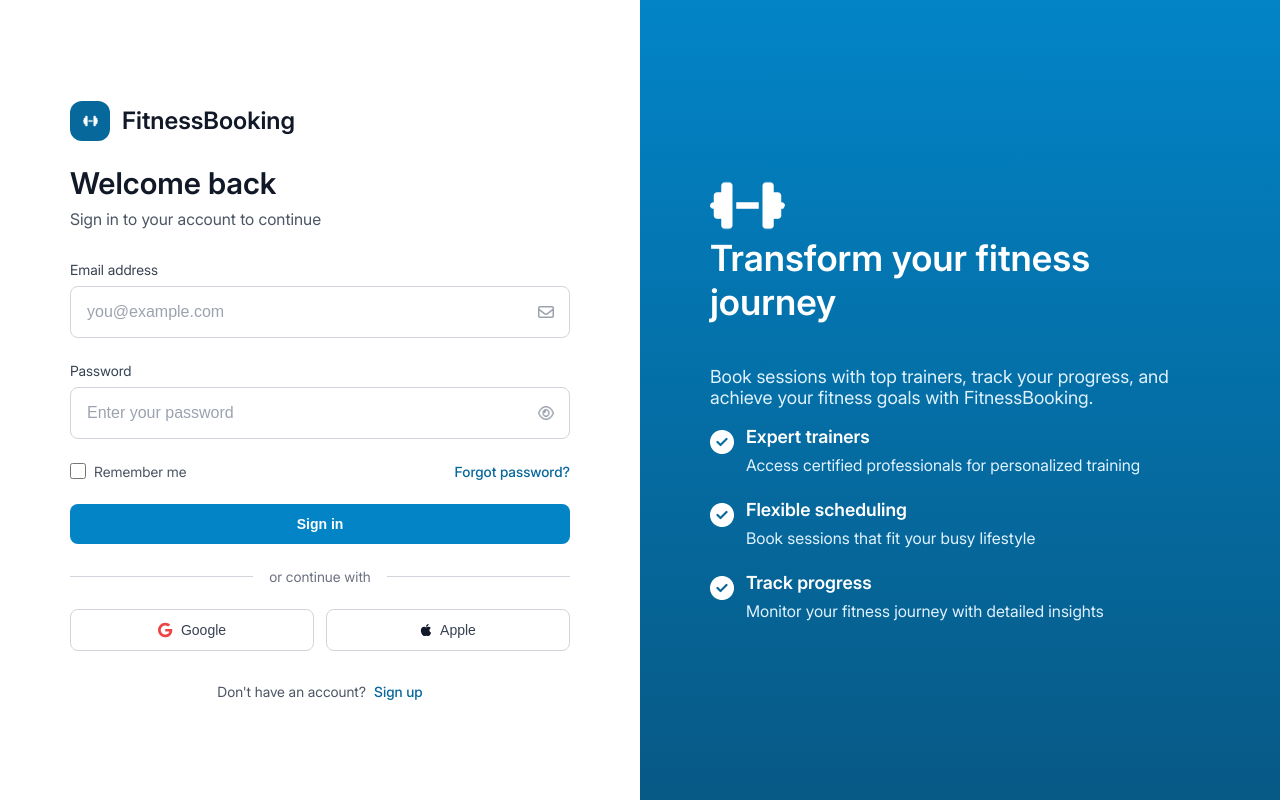
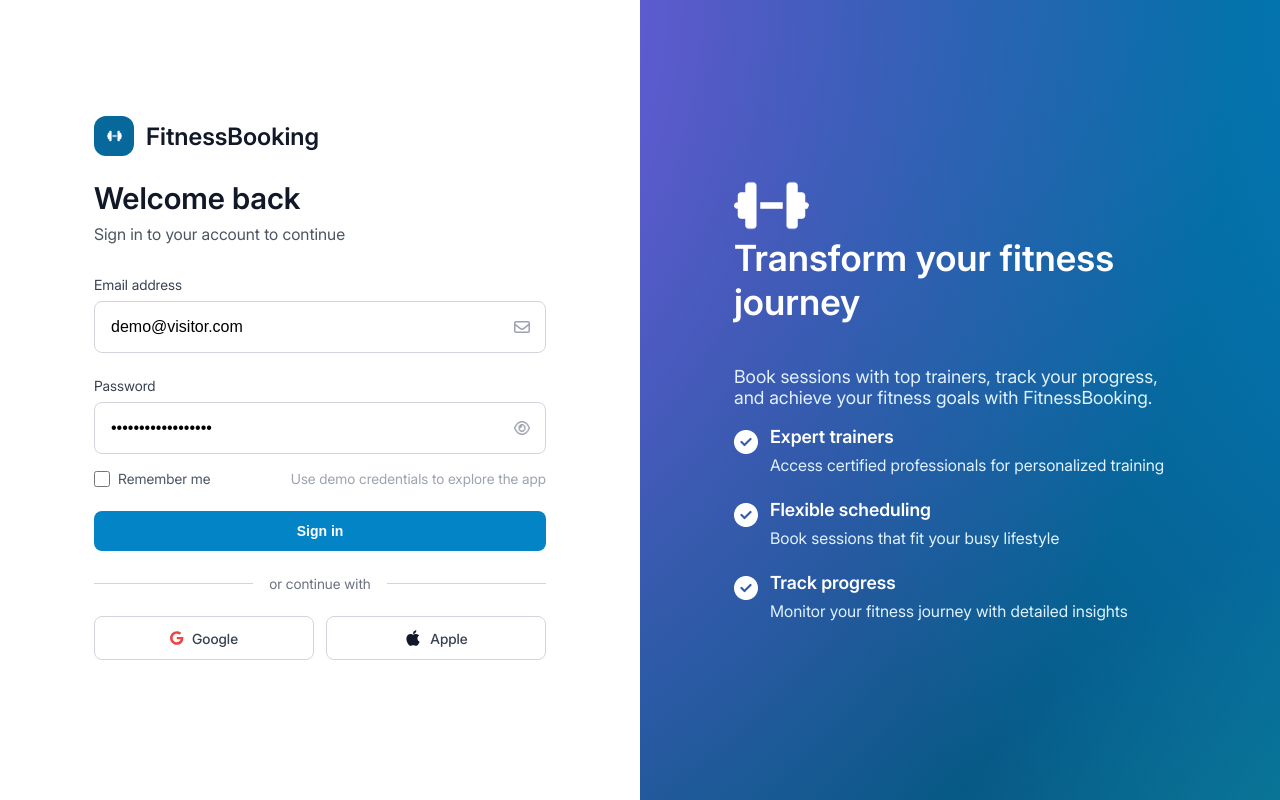
Before and after one commit to misha366/bookings, a React (Vite) app in the folder web/: page /login in a window 1280 px wide. Built offline with nearby package versions, Linux system fonts and the light colour scheme.

Commit message:
login: added animated gradient, demo credentials hint

```diff
--- a/web/src/pages/Login/Login.sass
+++ b/web/src/pages/Login/Login.sass
@@ -7,7 +7,9 @@
 
   &__imposter-form,
   &__imposter-info
-    flex: 1 1 50%
+    flex-grow: 1
+    flex-shrink: 1
+    flex-basis: 50%
     display: flex
     justify-content: center
     align-items: center
@@ -16,15 +18,39 @@
       flex-basis: 100%
 
   &__imposter-info
-    background: linear-gradient(to bottom, $color-blue, $color-blue-dark)
+    background-color: $color-blue-dark
+    background-image: radial-gradient(ellipse at 0 0, $color-purple 0, transparent 50%), radial-gradient(ellipse at 100% 100%, $color-teal 0, transparent 50%), radial-gradient(ellipse at 100% 0, $color-blue 0, transparent 50%)
+    background-size: 200% 200%
+    animation: gradient-shift 12s ease infinite
+
+@keyframes gradient-shift
+  0%
+    background-position: 0 0
+  15%
+    background-position: 50% 100%
+  30%
+    background-position: 100% 50%
+  45%
+    background-position: 50% 0
+  60%
+    background-position: 0 80%
+  75%
+    background-position: 80% 20%
+  100%
+    background-position: 0 0
 
 .login-info, .login-form
   width: 100%
   max-width: 500px
-  padding-top: $spacing-xl
-  padding-bottom: $spacing-xl
+  padding: $spacing-xl $spacing-lg
 
 .login-form
+  .form-field:has(#email)
+    padding-bottom: $spacing-lg
+
+  .form-field:has(#password)
+    padding-bottom: $spacing-md
+
   .logo
     &__image-wrapper
       width: 40px
@@ -66,14 +92,37 @@
     &::after
       margin-left: $spacing-md
 
+.demo-hint
+  position: relative
+  margin: 0
+  font-size: $font-size-sm
+  color: $color-gray-light
+  cursor: pointer
+
+  @media (max-width: $breakpoint-sm)
+    font-size: $font-size-xxs
+
+  &__default,
+  &__hover
+    transition: opacity 0.3s ease
+
+  &__hover
+    position: absolute
+    left: 0
+    opacity: 0
+
+  &:hover
+    .demo-hint__default
+      opacity: 0
+
+    .demo-hint__hover
+      opacity: 1
+
 .form-options
   display: flex
   align-items: center
   justify-content: space-between
   padding-bottom: $spacing-lg
-
-  &__forgot
-    font-size: $font-size-sm
 
 .remember
   cursor: pointer
@@ -82,6 +131,17 @@
   font-size: $font-size-sm
   color: $color-gray
   user-select: none
+
+  @media (max-width: $breakpoint-sm)
+    font-size: $font-size-xxs
+
+  &__checkbox
+    width: 16px
+    height: 16px
+
+    @media (max-width: $breakpoint-sm)
+      width: 12px
+      height: 12px
 
   &__text
     padding-left: $spacing-xs
@@ -92,49 +152,11 @@
   padding-bottom: $spacing-lg
   gap: $spacing-sm
 
-  &__button
-    flex-grow: 1
-    flex-basis: 0
-    background-color: $color-white
-    border: $border-size-sm solid $border-color-default
-    border-radius: $border-radius-sm
-    padding: $spacing-sm $spacing-md
-    cursor: pointer
-
-.social-button
-  display: flex
-  align-items: center
-  justify-content: center
-  gap: $spacing-xs
-
-  &__icon_google
-    width: 15px
-    height: 16px
-
-  &__icon_apple
-    width: 12px
-    height: 14px
-
-  &__text
-    color: $color-gray-dark
-    font-size: $font-size-sm
-    font-weight: $font-weight-medium
-
-.form-signup
-  display: flex
-  align-items: center
-  justify-content: center
-  gap: $spacing-xs
-  padding-top: $spacing-xs
-  font-size: $font-size-sm
-
-  &__text
-    color: $color-gray
-
 .login-info
   &__dumbbell
     width: 75px
     height: 53px
+    user-select: none
 
   &__title
     font-size: $font-size-xxl
@@ -160,7 +182,8 @@
   &__icon
     width: 24px
     height: 24px
-    margin-top: 4px
+    margin-top: $spacing-xxs
+    user-select: none
 
   &__content
     display: flex
--- a/web/src/pages/Login/Login.tsx
+++ b/web/src/pages/Login/Login.tsx
@@ -2,7 +2,7 @@
 
 import { zodResolver } from '@hookform/resolvers/zod';
 import { useForm } from 'react-hook-form';
-import { Link, useNavigate } from 'react-router-dom';
+import { useNavigate } from 'react-router-dom';
 import { z } from 'zod';
 
 import iconApple from '../../assets/icons/icon-apple.svg';
@@ -13,6 +13,7 @@
 import iconPassword from '../../assets/icons/icon-password.png';
 import { FormField } from '../../components/FormField';
 import { Logo } from '../../components/Logo';
+import { SocialButton } from '../../components/SocialButton';
 
 import './Login.sass';
 
@@ -32,13 +33,16 @@
     formState: { errors },
   } = useForm<LoginForm>({
     resolver: zodResolver(loginSchema),
+    defaultValues: {
+      email: 'demo@visitor.com',
+      password: 'visitorpassword333',
+    },
   });
 
-  const onSubmit = async (data: LoginForm): Promise<void> => {
+  const onSubmit = async (_data: LoginForm): Promise<void> => {
     // TODO: Replace with real API call
-    console.log('Login attempt:', data);
     await new Promise((resolve) => setTimeout(resolve, 500));
-    navigate('/my-bookings');
+    navigate('/calendar');
   };
 
   return (
@@ -75,9 +79,10 @@
               <input className="remember__checkbox" type="checkbox" {...register('rememberMe')} />
               <span className="remember__text">Remember me</span>
             </label>
-            <Link to="/forgot-password" className="form-options__forgot link-text">
-              Forgot password?
-            </Link>
+            <p className="form-options__demo-hint demo-hint">
+              <span className="demo-hint__default">Use demo credentials to explore the app</span>
+              <span className="demo-hint__hover">demo@visitor.com / visitorpassword333</span>
+            </p>
           </div>
 
           <button type="submit" className="login-form__submit btn-primary">
@@ -87,19 +92,8 @@
           <div className="login-form__divider">or continue with</div>
 
           <div className="login-form__social form-social">
-            <button type="button" className="form-social__button social-button">
-              <img className="social-button__icon social-button__icon_google" src={iconGoogle} alt="Google" />
-              <span className="social-button__text">Google</span>
-            </button>
-            <button type="button" className="form-social__button social-button">
-              <img className="social-button__icon social-button__icon_apple" src={iconApple} alt="Apple" />
-              <span className="social-button__text">Apple</span>
-            </button>
-          </div>
-
-          <div className="login-form__signup form-signup">
-            <span className="form-signup__text">Don't have an account?</span>
-            <Link to="/register" className="form-signup__link link-text">Sign up</Link>
+            <SocialButton icon={iconGoogle} text="Google" variant="google" />
+            <SocialButton icon={iconApple} text="Apple" variant="apple" />
           </div>
         </form>
       </div>
--- a/web/src/styles/variables.sass
+++ b/web/src/styles/variables.sass
@@ -7,6 +7,8 @@
 $color-gray-light: #9CA3AF
 $color-blue: #0284C7
 $color-blue-dark: #075985
+$color-purple: #8B5CF6
+$color-teal: #14B8A6
 $color-blue-light: #E0F2FE
 $color-blue-lightest: #F0F9FF
 $color-red: #DC2626
```
